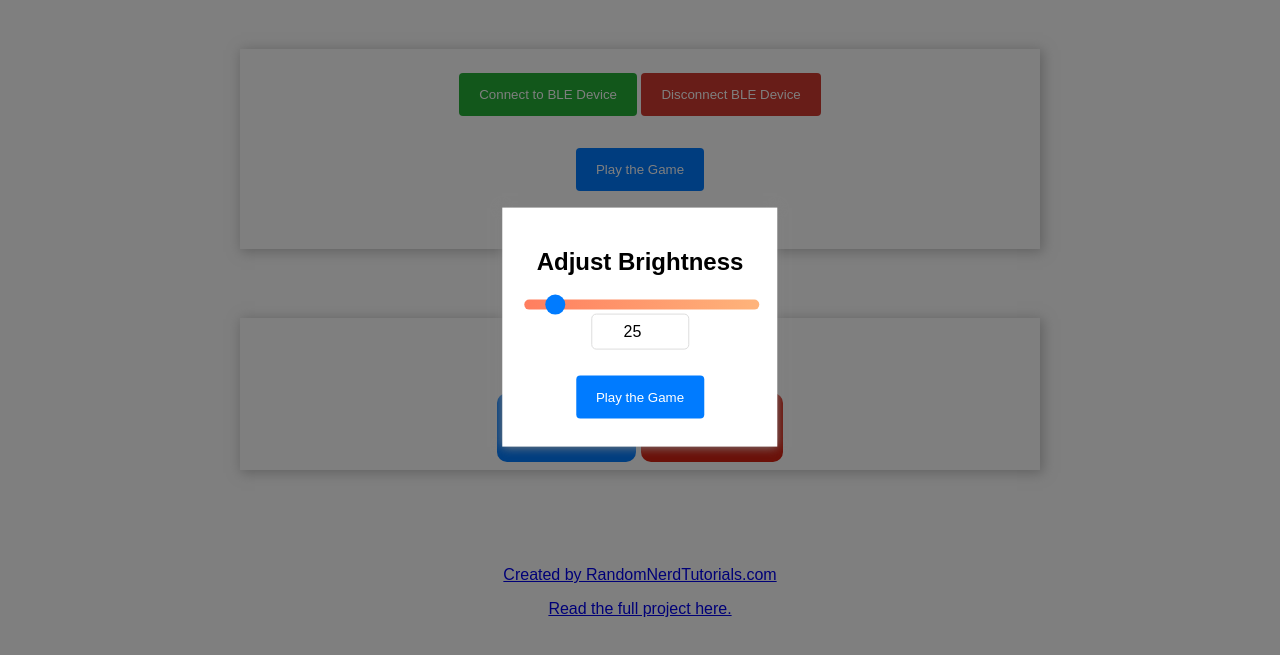
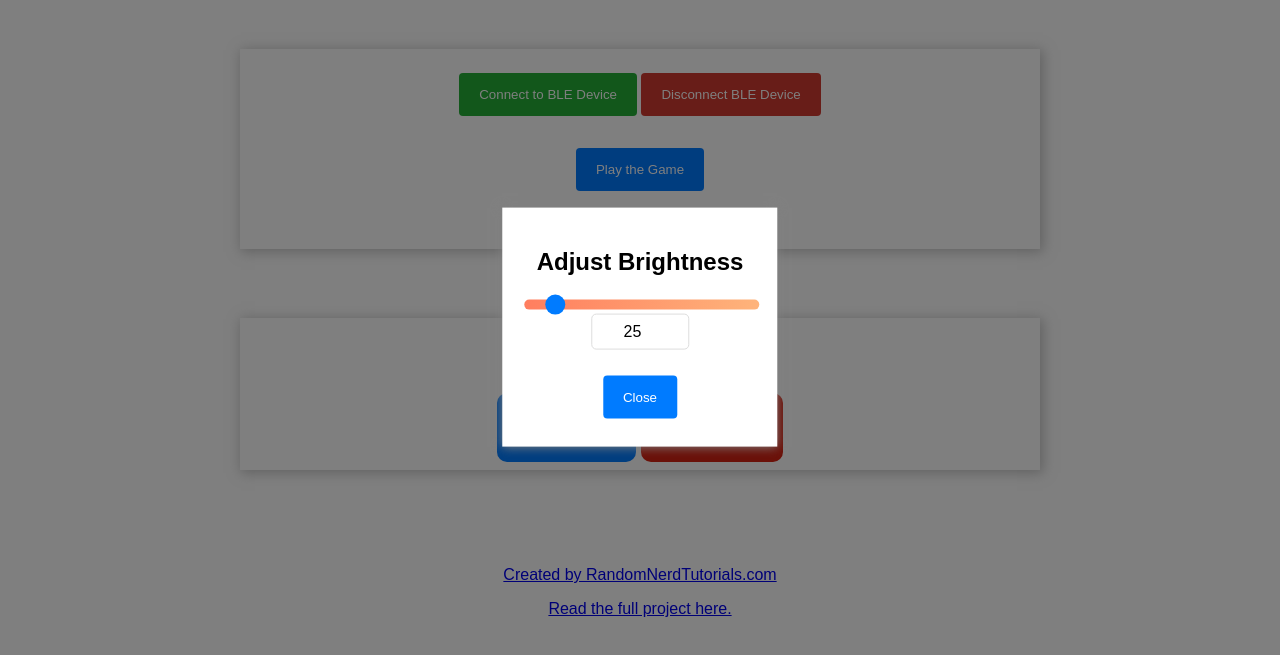
Before and after one commit to espdino/espdino.github.io, a plain HTML site: page index.html in a window 1280 px wide. Both pictures are taken after a click on the button "Play the Game". Shown: the part 73-728 px from the top of the page. Drawn offline with Linux system fonts and the light colour scheme.

Commit message:
Update index.html

```diff
--- a/index.html
+++ b/index.html
@@ -31,7 +31,7 @@
       <input type="range" id="brightnessSlider" min="0" max="255" value="25" />
       <input type="number" id="brightnessValue" min="0" max="255" value="25" />
       <br><br>
-      <button onClick="togglePopup(false)">Play the Game</button>
+      <button onClick="togglePopup(false)">Close</button>
       </div>
             <button id="playButton" class="playButton">Play the Game</button>
           </p>
```
